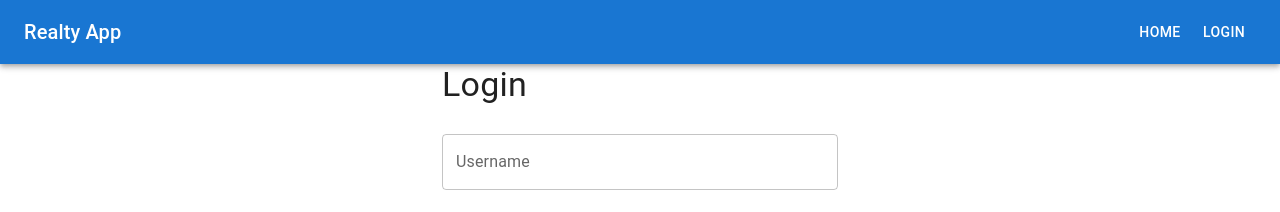
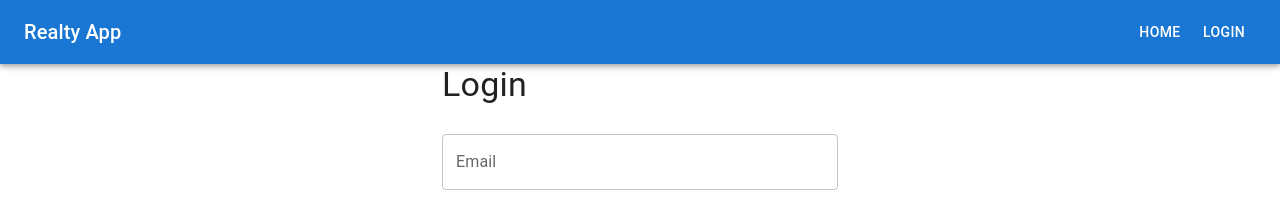
Before and after one commit to dnstock/realty-frontend, a React (Create React App) app: page /login in a window 1280 px wide. Shown: the top 212 px of the page. Built offline with nearby package versions, Linux system fonts and the light colour scheme.

Commit message:
re-label username to email

```diff
--- a/src/pages/Login.js
+++ b/src/pages/Login.js
@@ -6,7 +6,7 @@ import { useNavigate } from 'react-router-dom';
 import { login } from '../services/api';
 
 const validationSchema = yup.object({
-  username: yup.string().required('Username is required'),
+  username: yup.string().required('Email is required'),
   password: yup.string().required('Password is required'),
 });
 
@@ -28,7 +28,7 @@ function Login() {
         navigate('/dashboard');
       } catch (error) {
         console.error('Login failed', error);
-        setErrorMessage('Incorrect username or password. Please try again.');
+        setErrorMessage('Incorrect email or password. Please try again.');
       }
     },
   });
@@ -45,7 +45,7 @@ function Login() {
       )}
       <form onSubmit={formik.handleSubmit}>
         <TextField
-          label="Username"
+          label="Email"
           variant="outlined"
           margin="normal"
           fullWidth
```
